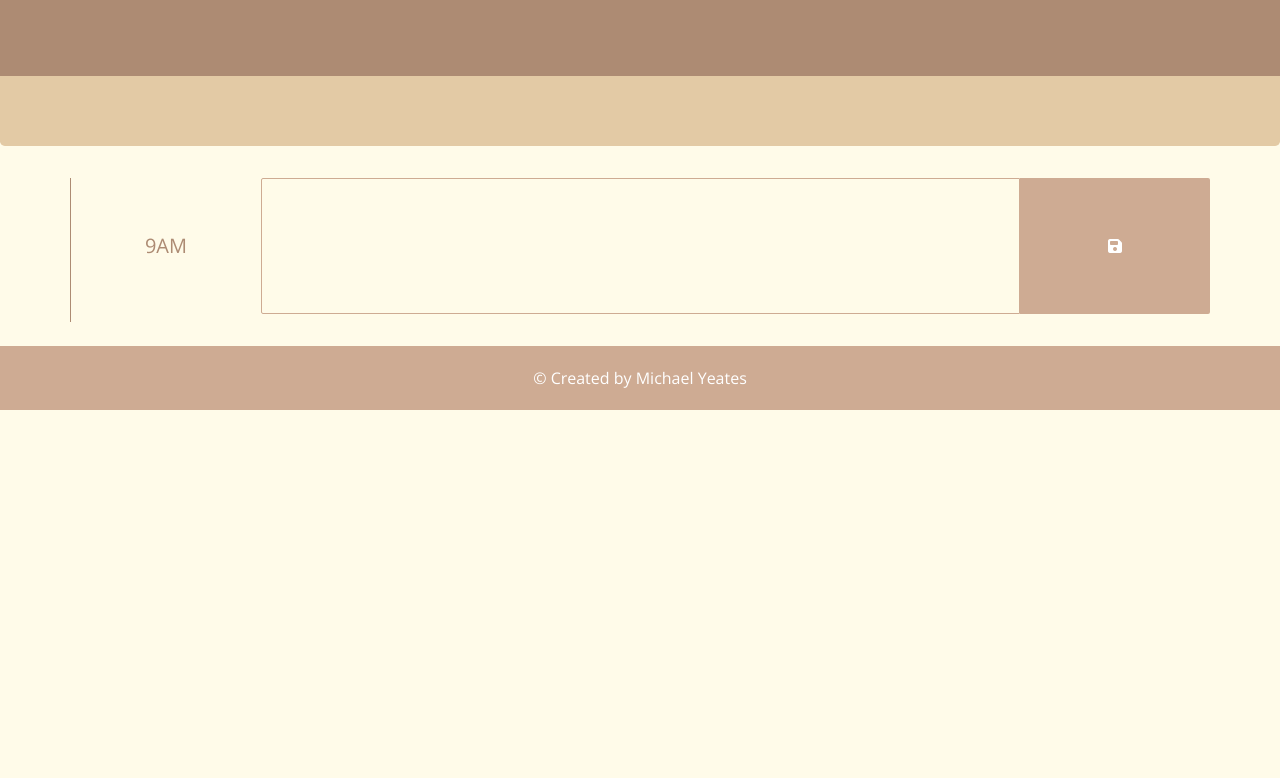
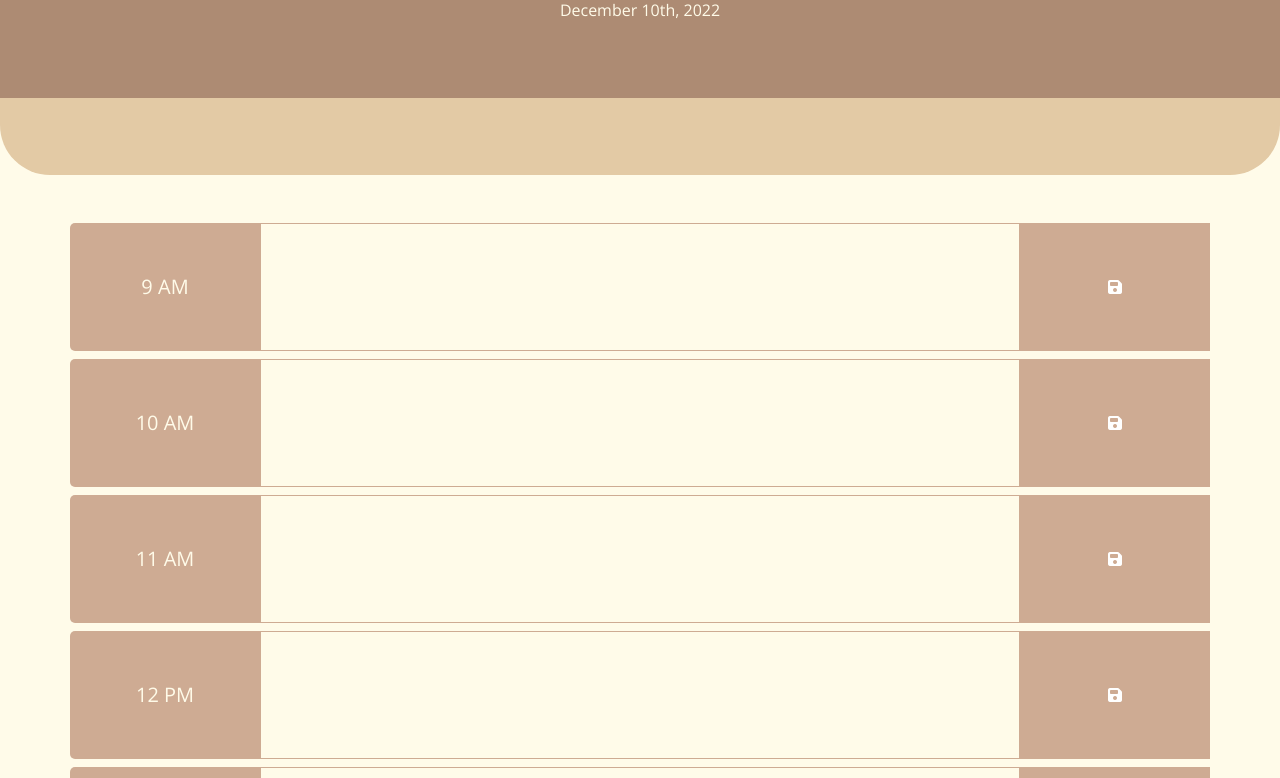
Before and after one commit to mdyeates/daily-planner, a plain HTML site: page index.html in a window 1280 px wide. Shown: the part 173-951 px from the top of the page. Before the commit the page ends 800 px from the top, so only its background shows below. Drawn offline with nearby package versions, Linux system fonts and the light colour scheme.

Commit message:
Update styling, add dynamic timeblock

```diff
--- a/assets/css/style.css
+++ b/assets/css/style.css
@@ -10,35 +10,50 @@ body {
   font-size: 16px;
   line-height: 1;
   background-color: var(--light);
+  height: 100vh;
+}
+
+.saveAlertWrap {
+  background-color: var(--alt2);
+  border-bottom-left-radius: 50px;
+  border-bottom-right-radius: 50px;
+}
+
+.saveAlertWrap p {
+  color: var(--dark);
+  height: 6vw;
 }
 
 textarea {
-  background: var(--light);
+  background-color: var(--light);
   border: 1px solid var(--alt);
   resize: none;
   color: var(--dark);
-  border-top-left-radius: 2px;
-  border-bottom-left-radius: 2px;
 }
 
 textarea:focus {
-  transition: all 0.2s ease-in-out;
-  outline: 1px solid var(--dark);
+  outline: 1px solid var(--light);
+  border: 3px solid var(--alt);
 }
 
 .jumbotron {
   background-color: var(--dark);
   color: white;
-  border-bottom: 70px solid var(--alt2);
+  margin: 0px;
+  border-radius: 0px;
+}
+
+.jumbotron p {
+  color: var(--light);
 }
 
 .description {
   white-space: pre-wrap;
 }
 
-main .container {
+/* main .container {
   border-left: 1px solid var(--dark);
-}
+} */
 
 .row {
   white-space: pre-wrap;
@@ -47,11 +62,14 @@ main .container {
 .col,
 .col-8 {
   padding: 0;
-  height: 17vh;
+  height: 10vw;
+  background-color: var(--alt);
+  border-top-left-radius: 5px;
+  border-bottom-left-radius: 5px;
 }
 
 .hour {
-  color: var(--dark);
+  color: var(--light);
 }
 
 .past {
@@ -60,19 +78,19 @@ main .container {
 }
 
 .present {
-  background-color: #ff6961;
+  background-color: #522b29;
   color: white;
 }
 
 .future {
-  background-color: #77dd77;
+  background-color: #334e58;
   color: white;
 }
 
 .saveBtn {
   border-style: none;
-  border-top-right-radius: 2px;
-  border-bottom-right-radius: 2px;
+  border-top-right-radius: 5px;
+  border-bottom-right-radius: 5px;
   background-color: var(--alt);
   color: white;
 }
@@ -95,3 +113,7 @@ footer {
   background-color: var(--alt);
   color: white;
 }
+
+.hide {
+  display: none;
+}
--- a/assets/js/app.js
+++ b/assets/js/app.js
@@ -1,4 +1,4 @@
-/*
+/*  ---------- PSEUDO CODE -----------
   While/For Loop that loops starting at 9 and breaks at 5
     - For each loop generate or build html timeblock row
       • Append timeblock to container
@@ -11,3 +11,73 @@
       • Increase hour by one
       • Check if hour is past, current or future and apply corresponding css class to timeblock
 */
+var timeBlockEl = $(".time-block");
+var hourEl = $(".hour");
+var descriptionEl = $(".description");
+
+// Prints current day to jumbotron
+function getCurrentDay() {
+  var currentDayEl = $("#currentDay");
+  var currentDay = moment().format("MMMM Do, YYYY");
+  currentDayEl.text(currentDay);
+}
+
+function displayTimeblocks() {
+  var container = $(".container");
+  var startWork = moment(09, "HH");
+  var endWork = moment(17, "HH");
+
+  // Creates timeblock for each hour
+  while (startWork.hour() <= endWork.hour()) {
+    var timeblock = $(
+      "<div class='time-block row pb-2'>" +
+        "<div class='col d-flex'>" +
+        "<div class='flex-fill d-flex align-items-center justify-content-center'>" +
+        "<span class='hour text-uppercase fs-5'>" +
+        startWork.format("h a") +
+        "</span>" +
+        "</div>" +
+        "</div>" +
+        "<div class='col-8 d-flex'>" +
+        "<textarea class='description flex-fill p-3' name='' id='' cols='30' rows='10'>" +
+        "</textarea>" +
+        "</div>" +
+        "<div class='col d-flex'>" +
+        "<button class='saveBtn flex-fill'>" +
+        "<i class='fa-solid fa-floppy-disk'>" +
+        "</i>" +
+        "</button>" +
+        "</div>" +
+        "</div>"
+    );
+    startWork.add(1, "hours");
+    timeblock.appendTo(container);
+    getSaveAlert();
+  }
+}
+
+function getTimeblocks() {
+  return JSON.parse(localStorage.getItem("todos")) || [];
+}
+function saveTimeblocks() {
+  localStorage.setItem("todos", JSON.stringify(arr));
+}
+
+function getSaveAlert() {
+  // Save Alert timeout on button click
+  var saveBtnEl = $(".saveBtn");
+  var saveAlert = $("#saveAlert");
+  saveBtnEl.click(function () {
+    saveAlert.removeClass("hide");
+    setTimeout(() => {
+      saveAlert.addClass("hide");
+    }, 3000);
+  });
+}
+
+function init() {
+  getCurrentDay();
+  displayTimeblocks();
+}
+
+init();
--- a/index.html
+++ b/index.html
@@ -29,15 +29,20 @@
 
   <body>
     <header class="jumbotron text-center">
-      <h1 class="display-3">Work Day Schedule</h1>
-      <p class="lead">Make every hour count</p>
-      <p id="currentDay" class="lead"></p>
+      <h1 class="display-4">Work Schedule</h1>
+      <p class="lead">Make <em>every</em> hour count</p>
+      <p id="currentDay"></p>
     </header>
+    <div class="saveAlertWrap mb-5">
+      <p class="d-flex align-items-center justify-content-center">
+        <span id="saveAlert" class="hide">Appointment saved &#x2713;</span>
+      </p>
+    </div>
     <main>
       <div class="container">
-        <div class="row pb-2">
+        <!-- <div class="time-block row pb-2">
           <div class="col d-flex">
-            <div class="time-block flex-fill d-flex align-items-center justify-content-center">
+            <div class="flex-fill d-flex align-items-center justify-content-center">
               <span class="hour text-uppercase fs-5">9am</span>
             </div>
           </div>
@@ -47,12 +52,12 @@
           <div class="col d-flex">
             <button class="saveBtn flex-fill"><i class="fa-solid fa-floppy-disk"></i></button>
           </div>
-        </div>
+        </div> -->
       </div>
     </main>
 
-    <footer class="mt-4">
-      <div class="container text-center">
+    <footer class="mt-5">
+      <div class="text-center">
         <p class="p-4">&copy; Created by Michael Yeates</p>
       </div>
     </footer>
```
